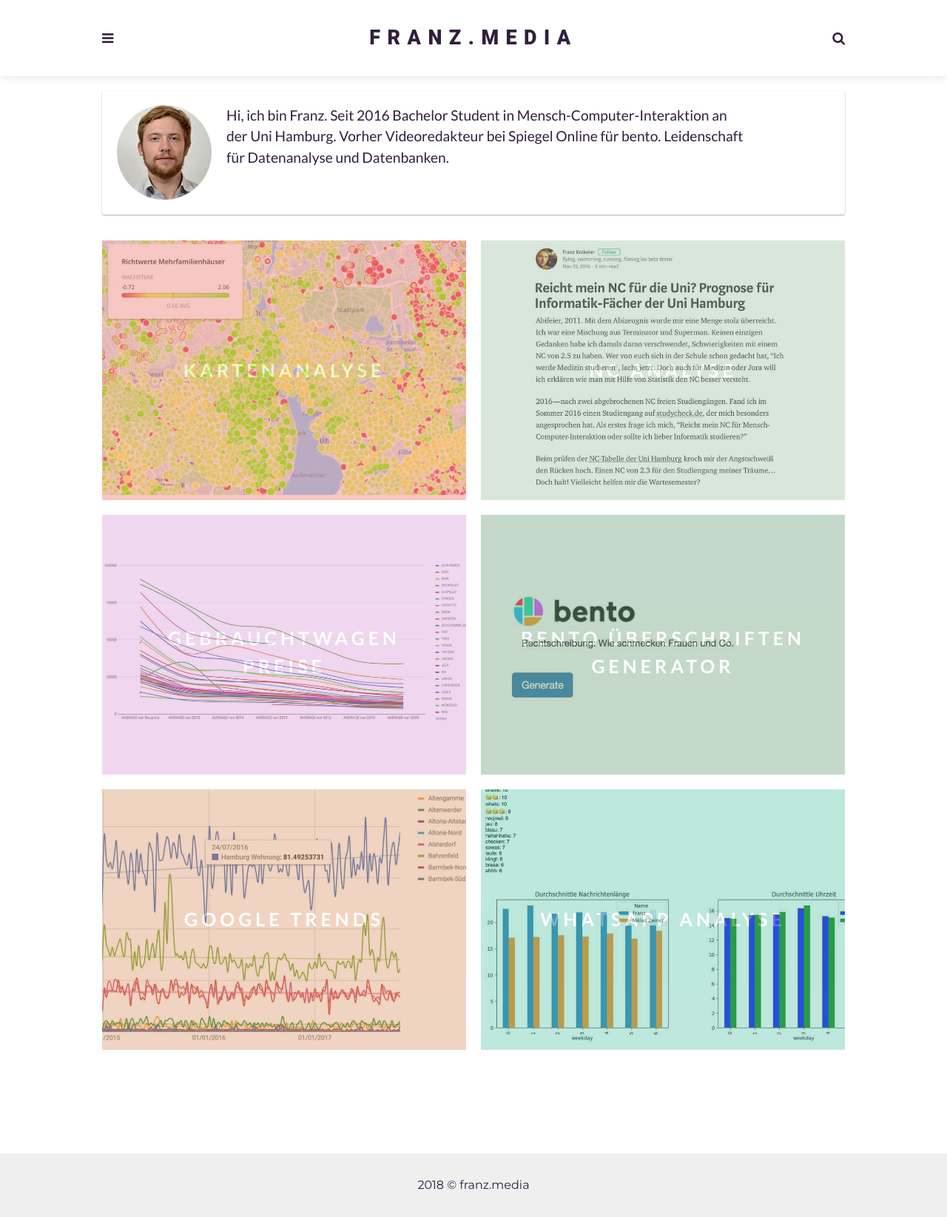
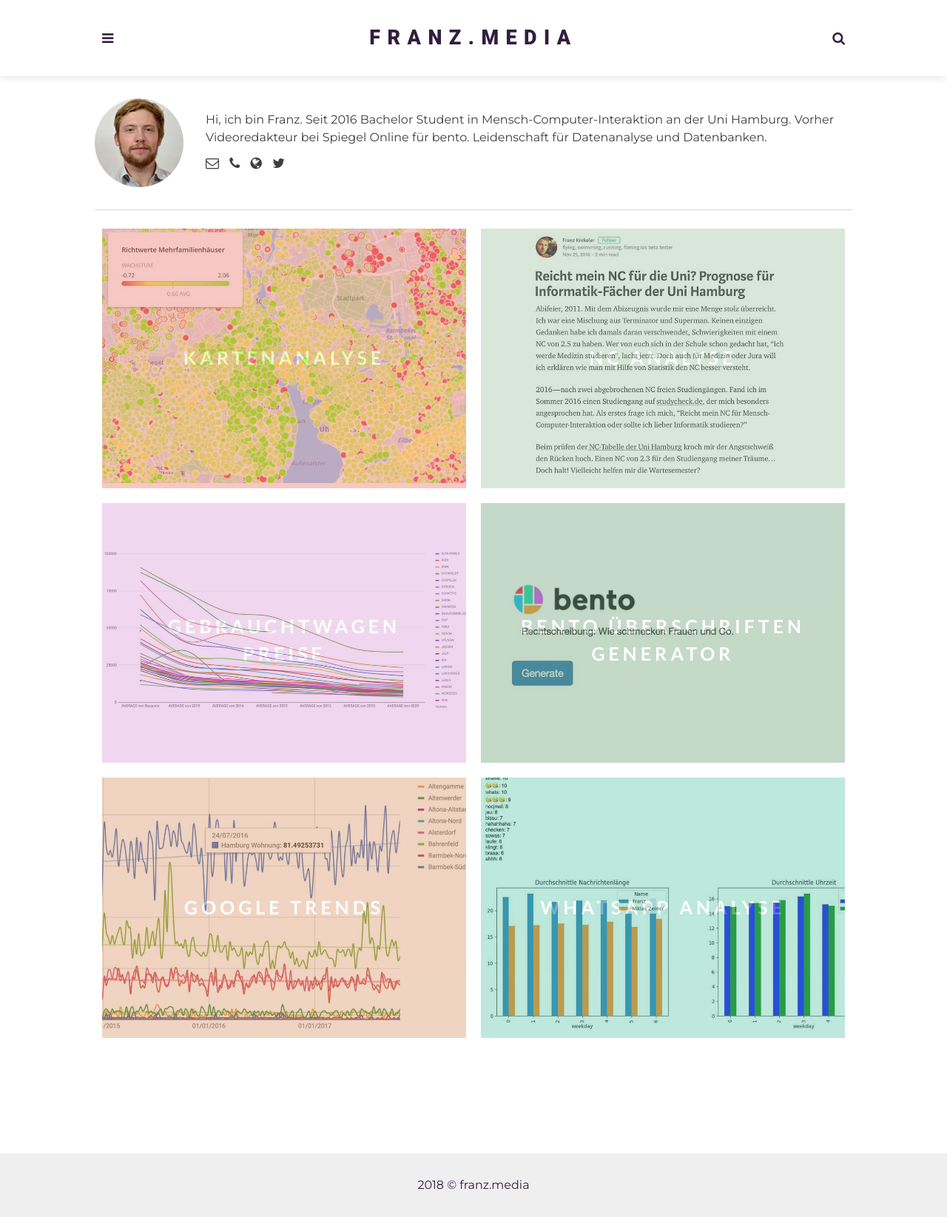
Before and after one commit to franz101/franz.media, a Jekyll site: the page built from index.html, in a window 1280 px wide. Shown: the whole page at 74% size. Built offline with Jekyll 4.4.1, drawn with Linux system fonts in a browser that asks for light colours; the list of posts is cut into pages by our own code.

Commit message:
Jekyll rebuild 75 percent complete

```diff
--- a/_includes/author-box.html
+++ b/_includes/author-box.html
@@ -1,7 +1,6 @@
 <section class="author-box">
   <img src="{{site.baseurl}}/assets/img/{% if site.author-pic %}{{site.author-pic}}{% endif %}" alt="{{site.author}}" class="author-img">
   <div class="author-desc">
-    <h2>{{site.author}}</h2>
     <p>{{site.about-author}}</p>
     <ul>
       {% if site.email %}
--- a/assets/css/main.css
+++ b/assets/css/main.css
@@ -1156,33 +1156,65 @@ opacity: 0.5;
 /* = = = = = = = = = = Home Author Styles = = = = = = = = = = */
 
 
-.home-author-image-container .home-author-image {
-  float: left;
-
-  margin-right:2rem;
-  border-radius: 50%;
-  margin: 00px 20px 20px;
-}
 
 .home-author-text {
   padding-right:4rem;
   margin-right:4rem;
-  font-size:1.5vw;
-}
-
-.home-about-container{
+}
+
+.homea-about-container{
   background: #fff;
   border-radius: 2px;
-  display: inline-block;
+  display: inline-flex;
+  flex-flow: row wrap;
+  justify-content: space-around;
   margin:20px 10px 10px 10px;
   position: relative;
   box-shadow: 0 1px 3px rgba(0,0,0,0.12), 0 1px 2px rgba(0,0,0,0.24);
   transition: all 0.3s cubic-bezier(.25,.8,.25,1);
 }
-.home-about-container:hover{
-  transition: all .2s ease-in-out;
-  box-shadow: 0 20px 32px rgba(0,0,0,0.26), 0 11px 12px rgba(0,0,0,0.23);
-}
+
+.home-author-box {
+  display: -webkit-box;
+  display: -webkit-flex;
+  display: -ms-flexbox;
+  display: flex;
+  -webkit-box-pack: center;
+  -webkit-justify-content: center;
+      -ms-flex-pack: center;
+          justify-content: center;
+  -webkit-box-align: center;
+  -webkit-align-items: center;
+      -ms-flex-align: center;
+          align-items: center;
+  margin-top: 30px;
+  padding-bottom: 30px;
+  border-bottom: 1px solid #d9d9d9;
+}
+
+.home-author-box .home-author-img {
+  width: 120px;
+  height: 120px;
+  margin-right: 30px;
+  -webkit-border-radius: 100%;
+          border-radius: 100%;
+}
+
+.home-author-box .home-author-desc h2 {
+  margin: 0 0 10px;
+}
+
+.home-author-box .home-author-desc p {
+  margin: 0 0 10px;
+}
+
+.author-box .author-desc ul {
+  list-style: none;
+  margin: 0;
+  padding: 0;
+}
+
+
 /* = = = = = = = = = = Test Styles = = = = = = = = = = */
 .a a img.img-responsive {
   opacity: 0.5;
--- a/index.html
+++ b/index.html
@@ -1,14 +1,7 @@
 ---
 layout: home-page
 ---
-  <div class="home-about-container">
-    <section class="home-about-header">
-      <div class="home-author-image-container">
-        <img class="home-author-image" src="{{site.baseurl}}/assets/img/{% if site.author-pic %}{{site.author-pic}}{% endif %}" alt="{{site.author}}">
-      <h3 class ="home-author-text">{{site.about-author}}</h3>
-      </div>
-    </section>
-  </div>
+{% include author-box.html %}
 <ol class="post-card-box clearfix">
   {% for post in paginator.posts reversed %}
   <li>
```
Also changed, not shown: 15 other files.
